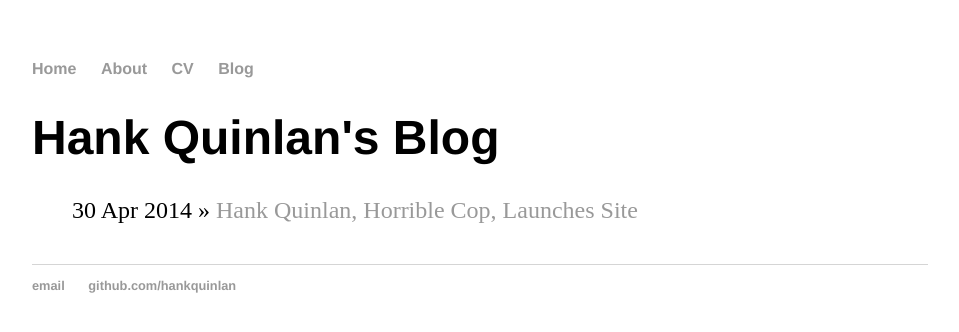
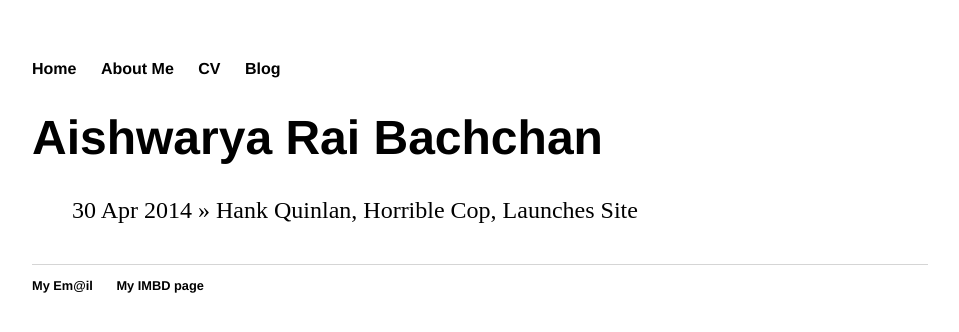
Before and after one commit to pprieto8/create_web, a Jekyll site: the page built from blog/index.html, in a window 1280 px wide. Shown: the top 332 px of the page, without its empty margins (160-1119 px from the left). Built offline with Jekyll 4.4.1, drawn with Linux system fonts in a browser that asks for light colours.

Commit message:
Updates Pages

```diff
--- a/_layouts/default.html
+++ b/_layouts/default.html
@@ -9,7 +9,7 @@
 			<nav>
 	    		<ul>
 	        		<li><a href="/">Home</a></li>
-		        	<li><a href="/about">About</a></li>
+		        	<li><a href="/about">About Me</a></li>
 	        		<li><a href="/cv">CV</a></li>
 	        		<li><a href="/blog">Blog</a></li>
 	    		</ul>
@@ -21,8 +21,8 @@
 			</div><!-- /.container -->
 			<footer>
 	    		<ul>
-	        		<li><a href="mailto:hankquinlanhub@gmail.com">email</a></li>
-	        		<li><a href="https://github.com/hankquinlan">github.com/hankquinlan</a></li>
+	        		<li><a href="mailto:aishwaryaraibachchan@gmail.com">My Em@il</a></li>
+	        		<li><a href="http://www.imdb.com/name/nm0706787/">My IMBD page</a></li>
 				</ul>
 			</footer>
 		</body>
--- a/blog/index.html
+++ b/blog/index.html
@@ -1,6 +1,6 @@
 ---
 layout: default
-title: Hank Quinlan's Blog
+title: Aishwarya Rai Bachchan
 ---
 	<h1>{{ page.title }}</h1>
 	<ul class="posts">
--- a/css/main.css
+++ b/css/main.css
@@ -14,7 +14,7 @@
 }
 a {
     text-decoration: none;
-    color: #999;
+    color: black;
 }
 a:hover {
     text-decoration: underline;
```
Also changed, not shown: about/index.html (added, +27 -0 lines), awards/index.html (added, +53 -0 lines), index.html (+15 -5 lines).
